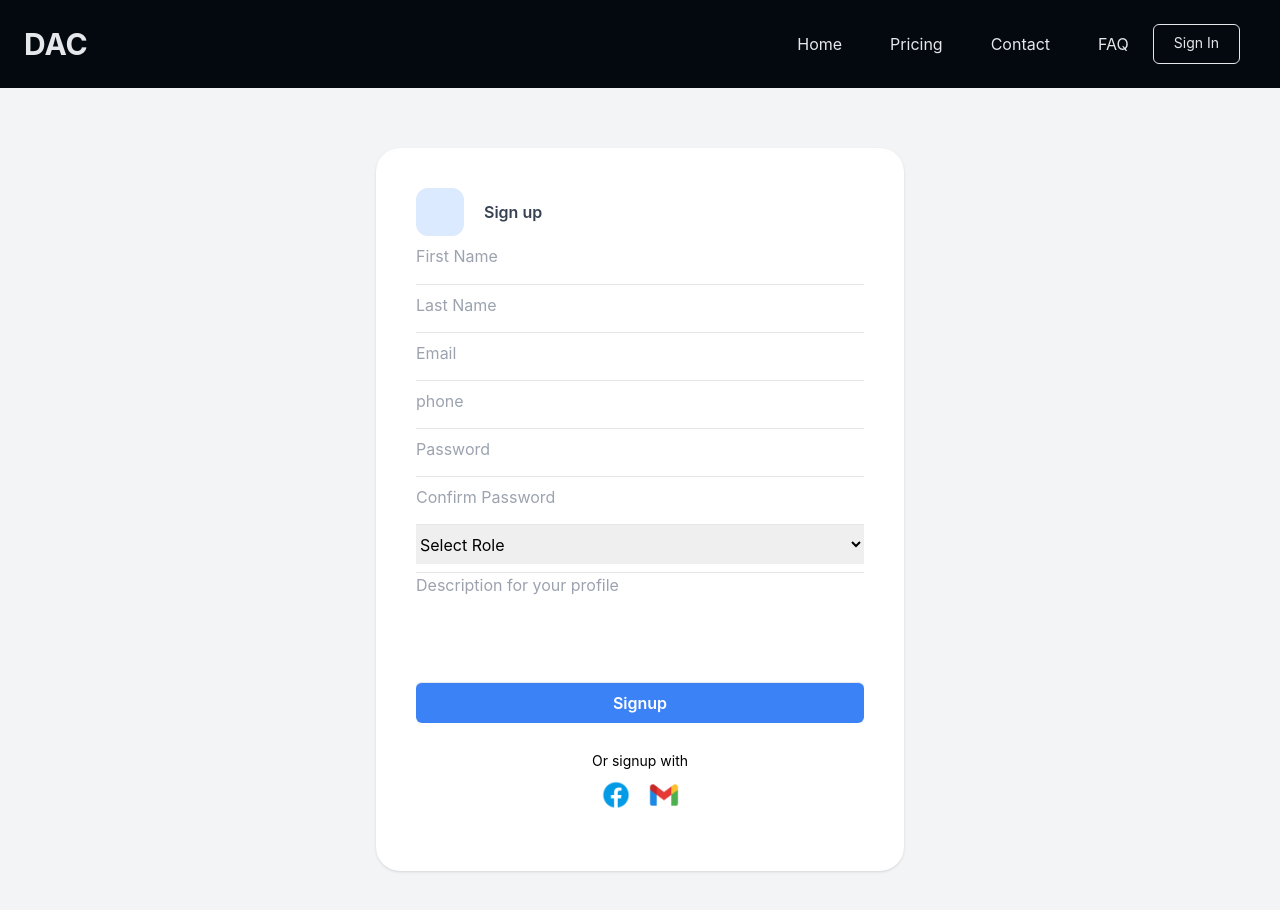
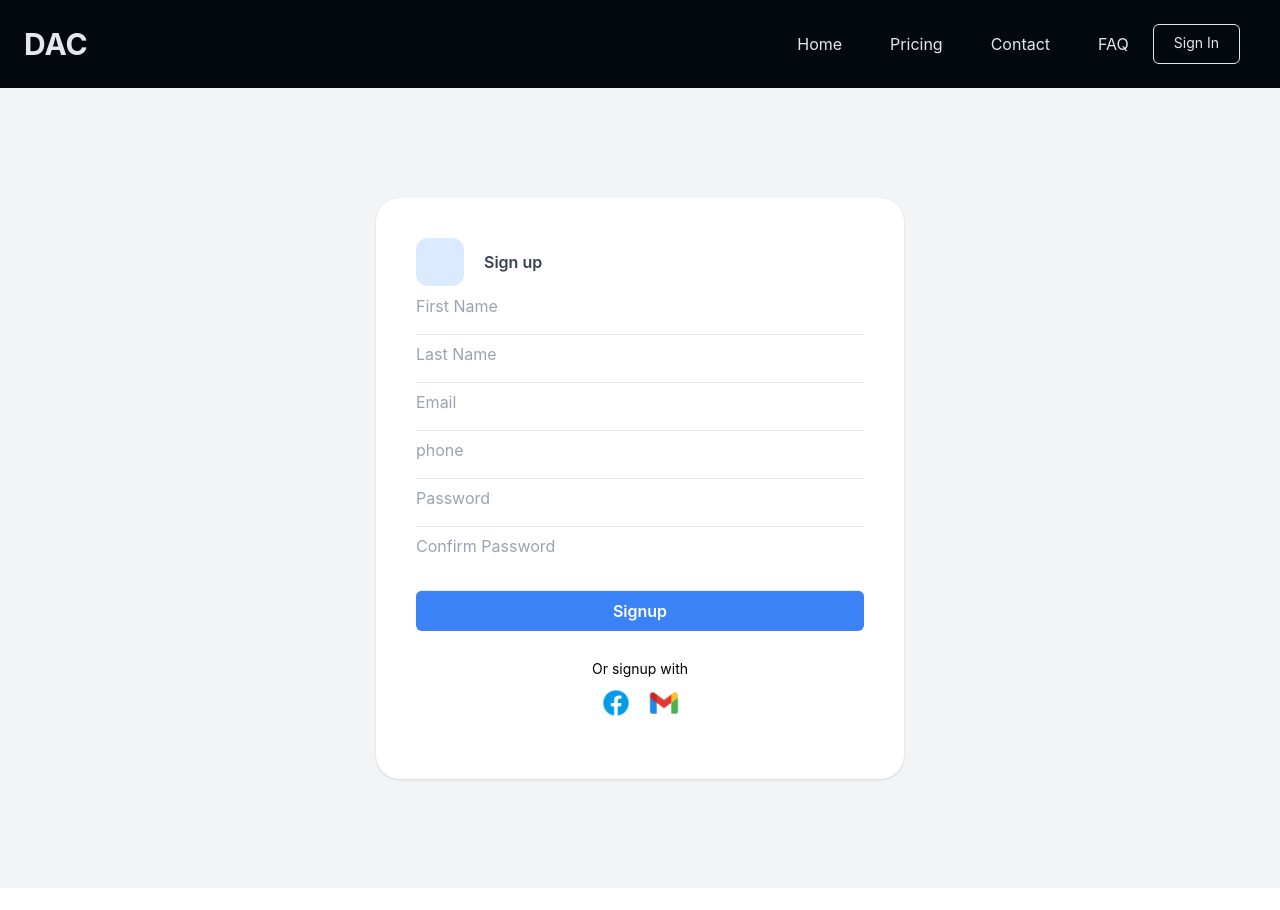
Before and after one commit to ahmadhassoun366/DAC-frontend, a React (Create React App) app in the folder frontend/: page /signup in a window 1280 px wide. Shown: the top 910 px of the page. After the commit the page ends 888 px from the top, so only its background shows below. Built offline with nearby package versions, Linux system fonts and the light colour scheme.

Commit message:
Edting Registration

```diff
--- a/frontend/src/pages/Auth/signup/index.jsx
+++ b/frontend/src/pages/Auth/signup/index.jsx
@@ -1,40 +1,93 @@
-import React, { useContext, useState } from 'react';
+import React, { useState } from 'react';
 import Header from '../../../layout/header-layout/header';
 import { useNavigate } from 'react-router-dom';
-import { AuthContext } from '../../../AuthProvider/AuthProvider' // Change this to the correct path
 
 const Index = () => {
 
-  const { register } = useContext(AuthContext);
   const history = useNavigate();
+  const [password, setPassword] = useState('');
+  const [email, setEmail] = useState('');
+  const [first_name, setFirst_name] = useState('');
+  const [last_name, setLast_name] = useState('');
+  const [phone, setPhone] = useState('');
+  const [confirmPassword, setConfirmPassword] = useState('');
+  const [passwordError, setPasswordError] = useState('');
+  const [passwordMatch, setPasswordMatch] = useState(true);
 
-  const [form, setForm] = useState({
-    firstName: "",
-    lastName: "",
-    email: "",
-    password: "",
-    confirmPassword: "",
-    role: "",
-    description: "",
-    phone: ""
-  });
 
-  const handleInputChange = e => {
-    setForm({ ...form, [e.target.name]: e.target.value });
-    console.log("form", form);
-  }
+  const handlePasswordChange = (e) => {
+    setPassword(e.target.value);
+    setPasswordError('');
+    setPasswordMatch(true);
+  };
 
-  const handleSubmit = (event) => {
-    event.preventDefault();
+  const handleConfirmPasswordChange = (e) => {
+    setConfirmPassword(e.target.value);
+    setPasswordError('');
+    setPasswordMatch(true);
+  };
 
-    if (form.password === form.confirmPassword) {
-      register(form.email, form.password, form.firstName, form.lastName, form.phone).then(() => {
-        history.push("/dashboard"); // navigate user to the dashboard page after successful registration
-      });
+  const validatePasswords = () => {
+    if (password !== confirmPassword) {
+      setPasswordMatch(false);
     } else {
-      alert('Password and Confirm Password should match!');
+      setPasswordMatch(true);
     }
-  }
+  };
+
+  const handleEmailChange = (e) => {
+    setEmail(e.target.value);
+  };
+
+  const handleFirstNameChange = (e) => {
+    setFirst_name(e.target.value);
+  };
+
+  const handleLastNameChange = (e) => {
+    setLast_name(e.target.value);
+  };
+
+  const handlePhoneChange = (e) => {
+    setPhone(e.target.value);
+  };
+
+
+  const handleSignUp = async (e) => {
+    e.preventDefault();
+      const registrationData = {
+        first_name,
+        last_name,
+        phone,
+        email,
+        password,
+      };
+
+     await fetch(`http://127.0.0.1:8000/api/manager/register`, {
+        method: 'POST',
+        headers: {
+          'Content-Type': 'application/json',
+        },
+        body: JSON.stringify(registrationData),
+
+      })
+        .then((response) => response.json())
+        .then((data) => {
+          // Handle the response data
+
+          setFirst_name('')
+          setLast_name('')
+          setPassword('')
+          setPhone('')
+          setConfirmPassword('')
+          console.log(data);
+          history.push("/login");
+        })
+        .catch((error) => {
+          // Handle the error
+          console.error(error);
+        });
+
+  };
 
   return (
     <>
@@ -49,29 +102,19 @@ const Index = () => {
                 </div>
                 <h1 className="font-semibold text-gray-700">Sign up</h1>
               </div>
-              <form onSubmit={handleSubmit} className="divide-y divide-gray-200">
+              <form onSubmit={handleSignUp} className="divide-y divide-gray-200">
                 <input type="text" placeholder="First Name" name="firstName"
-                  onChange={handleInputChange} required className="w-full h-10 mb-2" />
+                  onChange={handleFirstNameChange} required className="w-full h-10 mb-2" />
                 <input type="text" placeholder="Last Name" name="lastName"
-                  onChange={handleInputChange} required className="w-full h-10 mb-2" />
+                  onChange={handleLastNameChange} required className="w-full h-10 mb-2" />
                 <input type="email" placeholder="Email" name="email"
-                  onChange={handleInputChange} required className="w-full h-10 mb-2" />
+                  onChange={handleEmailChange} required className="w-full h-10 mb-2" />
                 <input type="phone" placeholder="phone" name="phone"
-                  onChange={handleInputChange} required className="w-full h-10 mb-2" />
+                  onChange={handlePhoneChange} required className="w-full h-10 mb-2" />
                 <input type="password" placeholder="Password" name="password"
-                  onChange={handleInputChange} required className="w-full h-10 mb-2" />
+                  onChange={handlePasswordChange} required className="w-full h-10 mb-2" />
                 <input type="password" placeholder="Confirm Password" name="confirmPassword"
-                  onChange={handleInputChange} required className="w-full h-10 mb-2" />
-                <select name="role" onChange={handleInputChange} className="w-full h-10 mb-2">
-                  <option value="">Select Role</option>
-                  <option value="accountant">Accountant</option>
-                  <option value="company">Company</option>
-                  <option value="admin">Admin</option>
-                  <option value="store_manager">Store Manager</option>
-                  <option value="client">Client</option>
-                </select>
-                <textarea name="description" placeholder="Description for your profile"
-                  onChange={handleInputChange} className="w-full h-20 resize-none mb-2" />
+                  onChange={handleConfirmPasswordChange}  onBlur={validatePasswords} required className="w-full h-10 mb-2" />
                 <button type="submit" className="mt-4 w-full font-semibold text-white bg-blue-500 py-2 rounded-md">
                   Signup
                 </button>
```
